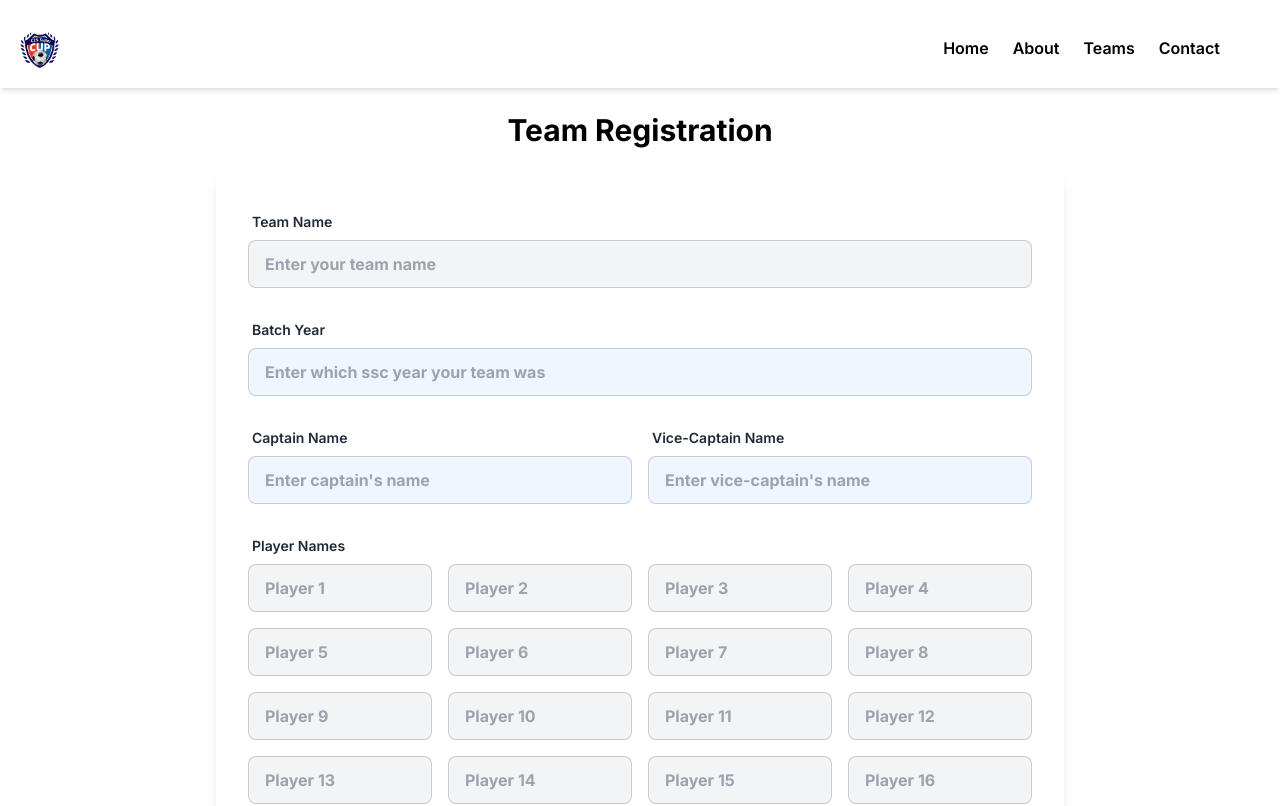
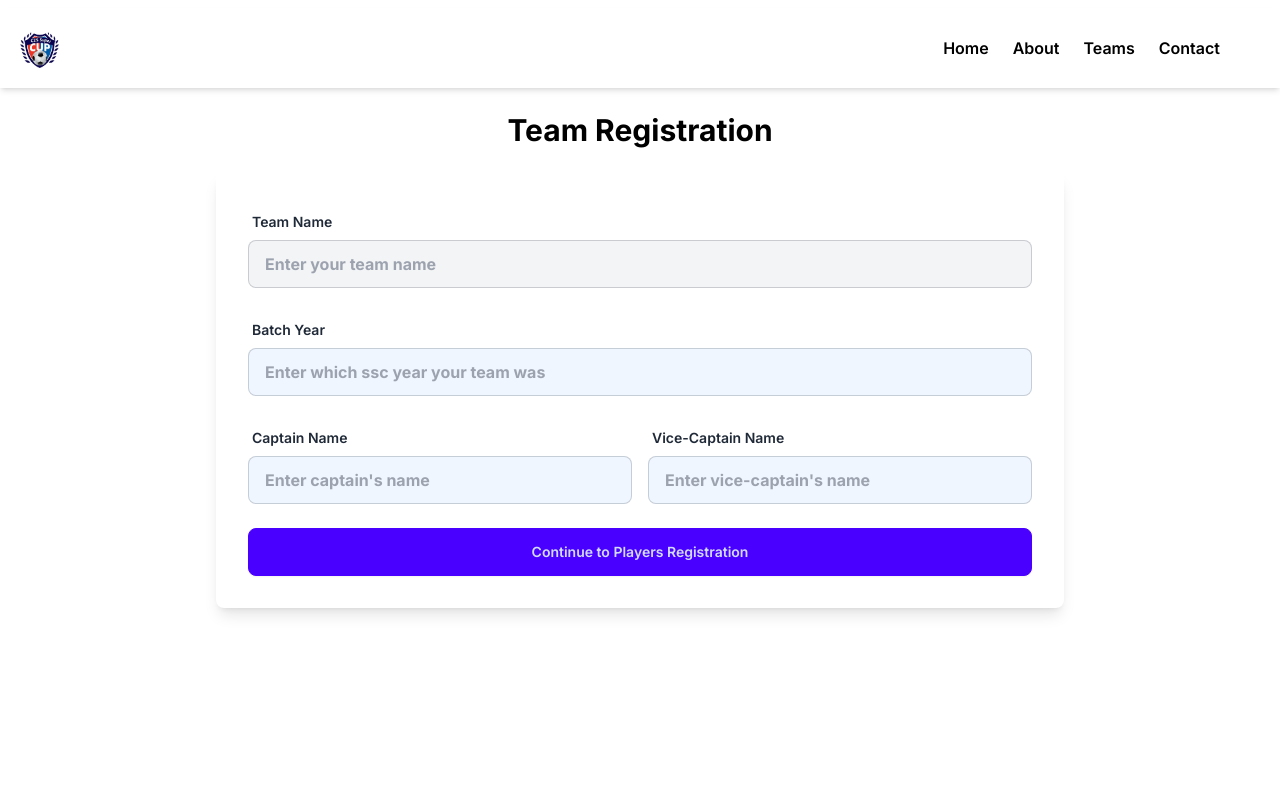
Before and after one commit to chistym17/czs-frontend, a Next.js app: page /register in a window 1280 px wide. Shown: the top 806 px of the page. Built offline with nearby package versions, Linux system fonts and the light colour scheme.

Commit message:
removed players section

```diff
--- a/src/app/register/page.jsx
+++ b/src/app/register/page.jsx
@@ -5,7 +5,7 @@ const page = () => {
   return (
     <div className="bg-white">
       <Navbar />
-      <div className="p-6 max-w-4xl mx-auto font-bold text-black">
+      <div className="p-6 max-w-4xl mx-auto font-bold text-black min-h-screen">
         <h1 className="text-3xl font-bold text-center mb-6">
           Team Registration
         </h1>
@@ -57,26 +57,9 @@ const page = () => {
             </div>
           </div>
 
-          {/* Player Names */}
-          <div className="form-control">
-            <label className="label font-semibold">
-              <span className="label-text">Player Names</span>
-            </label>
-            <div className="grid grid-cols-1 md:grid-cols-2 lg:grid-cols-4 gap-4">
-              {Array.from({ length: 16 }).map((_, index) => (
-                <input
-                  key={index}
-                  type="text"
-                  placeholder={`Player ${index + 1}`}
-                  className="input input-bordered w-full bg-gray-100"
-                />
-              ))}
-            </div>
-          </div>
-
           {/* Submit Button */}
           <div className="form-control mt-6">
-            <button className="btn btn-primary w-full">Register Team</button>
+            <button className="btn btn-primary w-full">Continue to Players Registration</button>
           </div>
         </form>
       </div>
```
